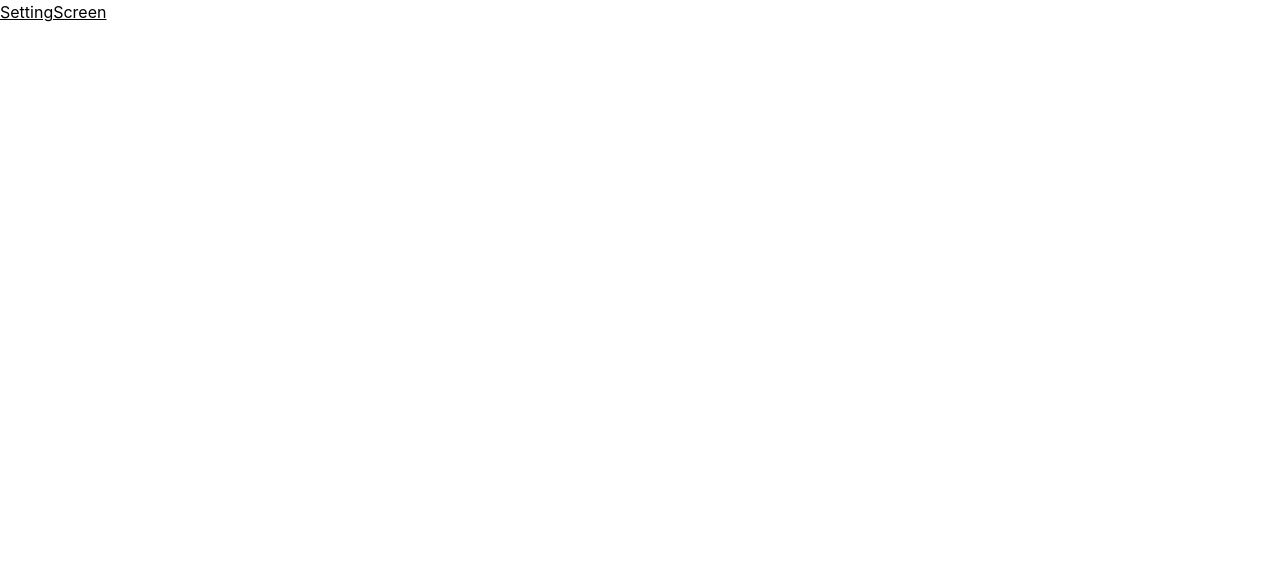
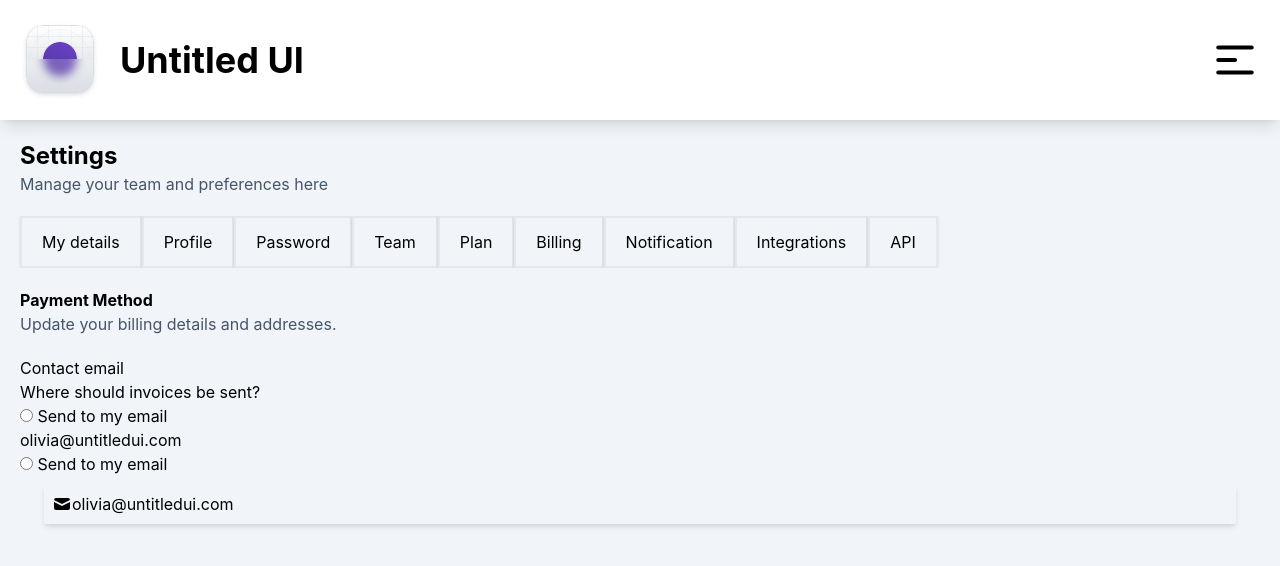
Before and after one commit to abulrasheedilori/vencru-ass, a React (Create React App) app: page / in a window 1280 px wide. Shown: the top 566 px of the page. Built offline with nearby package versions, Linux system fonts and the light colour scheme.

Commit message:
setting screen impl ongoing

```diff
--- a/package.json
+++ b/package.json
@@ -8,6 +8,7 @@
     "@testing-library/user-event": "^13.5.0",
     "react": "^18.2.0",
     "react-dom": "^18.2.0",
+    "react-icons": "^4.7.1",
     "react-scripts": "5.0.1",
     "web-vitals": "^2.1.4"
   },
--- a/src/screens/SettingScreen.js
+++ b/src/screens/SettingScreen.js
@@ -1,10 +1,68 @@
-import React from 'react'
+import React from "react";
+import { HiOutlineMenuAlt1, HiMail } from "react-icons/hi";
+import logo from "../images/Logomark.png";
+import { links } from "../store/data";
 
 export const SettingScreen = () => {
   return (
-    <div className="underline">SettingScreen</div>
-  )
-}
+    <section className="w-screen h-screen bg-slate-100">
+      <nav className="flex justify-between bg-white shadow-lg p-5 items-center">
+        <div className="flex items-center">
+          <img src={logo} alt="Logo" className="w-20 h-20 mr-5" />
+          <h1 className="font-bold text-4xl">Untitled UI</h1>
+        </div>
+        <HiOutlineMenuAlt1 size={50} />
+      </nav>
 
+      {/* Settings subtitle */}
+      <div className="m-5">
+        <h1 className="font-bold text-2xl">Settings</h1>
+        <p className="text-slate-600">Manage your team and preferences here</p>
+      </div>
+
+      <ul className="w-full flex px-5 items-center justify-start rounded-md overflow-auto">
+        {links.map((link) => (
+          <li
+            key={link.id}
+            className=" py-3 px-5 text-1xl border-2  hover hover:bg-purple-700  hover:text-white shadow"
+          >
+            {link.title}
+          </li>
+        ))}
+      </ul>
+
+      <div className="m-5">
+        <h2 className="font-bold text-1xl">Payment Method</h2>
+        <p className="text-slate-600">
+          Update your billing details and addresses.
+        </p>
+      </div>
+
+      <div className="m-5">
+        <div>
+          <p>Contact email</p>
+          <span>Where should invoices be sent?</span>
+        </div>
+        <form>
+          <div>
+            <div>
+              <input type="radio" name="email" /> <span>Send to my email</span>
+            </div>
+            <p>olivia@untitledui.com</p>
+          </div>
+          <div>
+            <div>
+              <input type="radio" name="email" /> <span>Send to my email</span>
+            </div>
+            <div className="flex items-center p-2 my-2 mx-6 rounded-sm shadow-md">
+              <HiMail size={20} />
+              olivia@untitledui.com
+            </div>
+          </div>
+        </form>
+      </div>
+    </section>
+  );
+};
 
 export default SettingScreen;
--- a/src/store/data.js
+++ b/src/store/data.js
@@ -0,0 +1,11 @@
+export const links = [
+  { id: 1, title: "My details" },
+  { id: 2, title: "Profile" },
+  { id: 3, title: "Password" },
+  { id: 4, title: "Team" },
+  { id: 5, title: "Plan" },
+  { id: 6, title: "Billing" },
+  { id: 7, title: "Notification" },
+  { id: 8, title: "Integrations" },
+  { id: 9, title: "API" }
+];
```
Also changed, not shown: src/images/Logomark.png (added), 1 other file (tests, documents, lock files or other folders).
